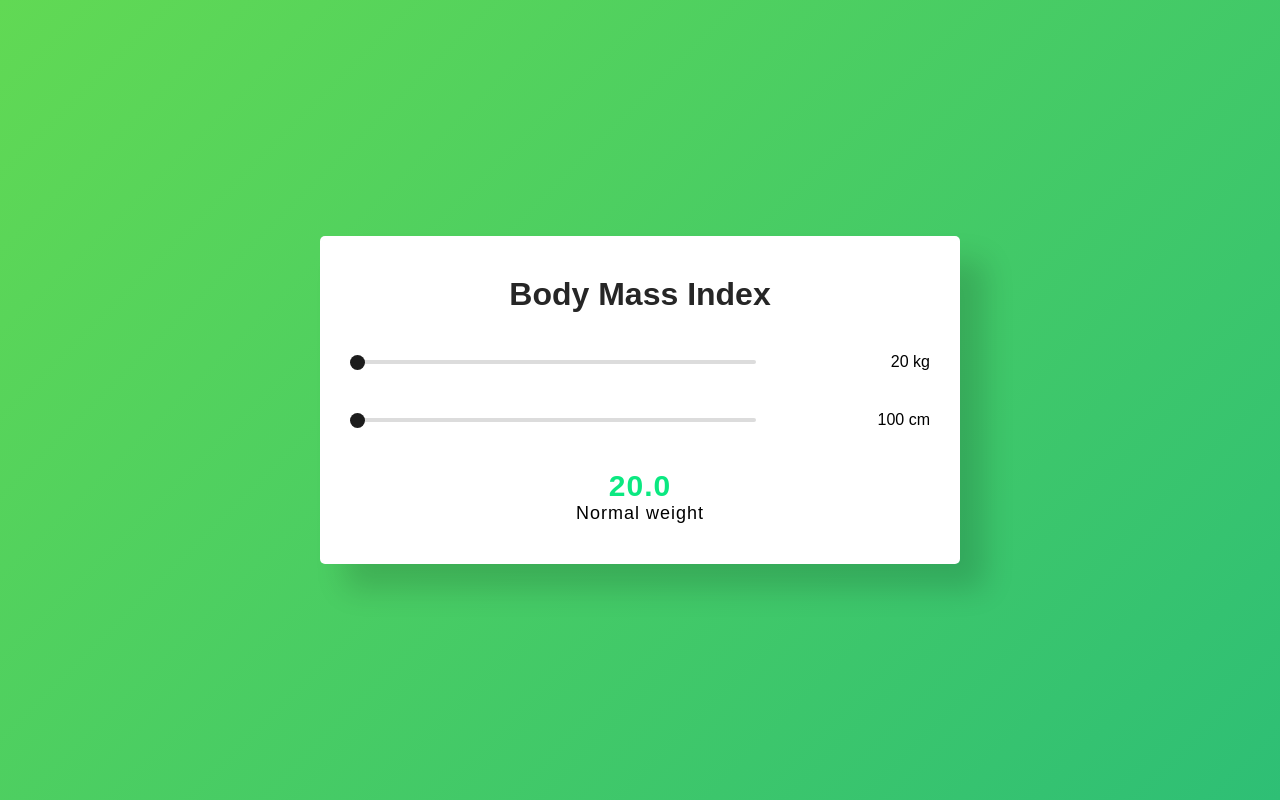
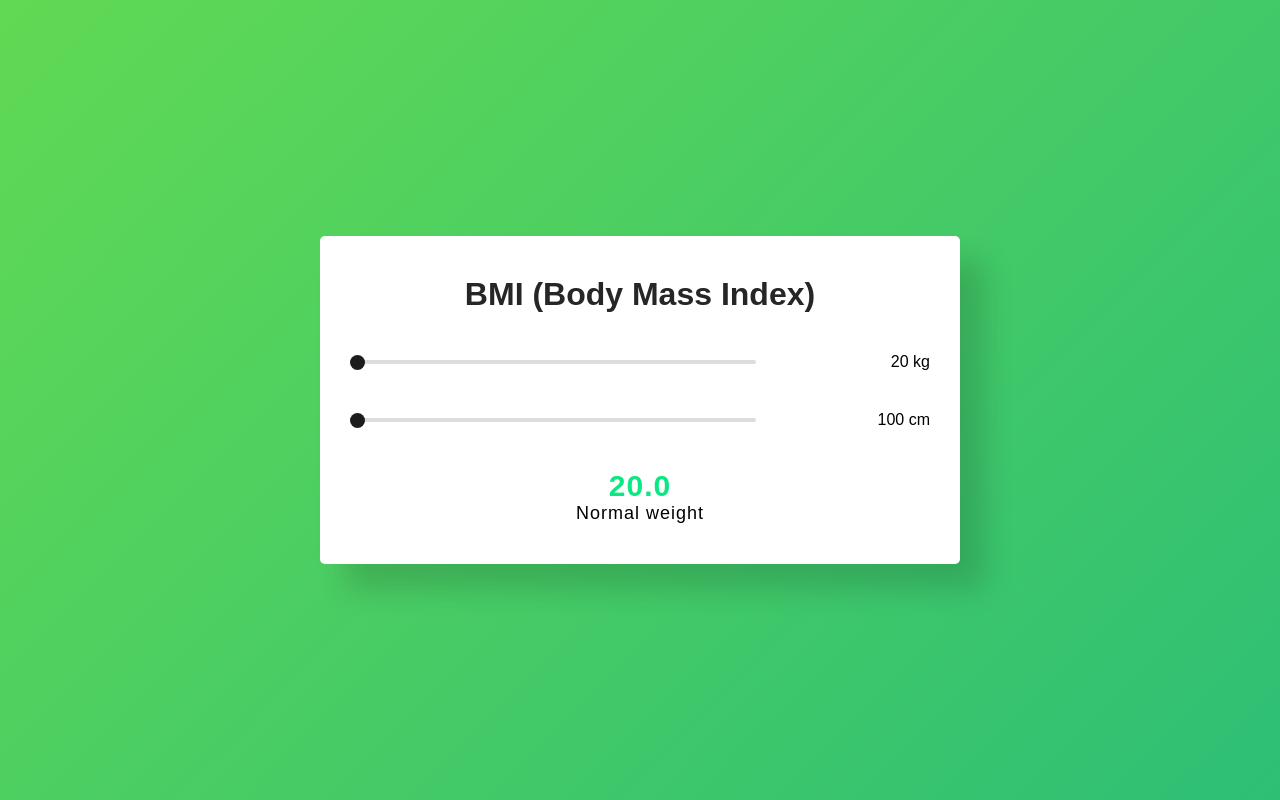
Before and after one commit to mahdi-mey/BMI-Calculator, a plain HTML site: page index.html in a window 1280 px wide. Drawn offline with Linux system fonts and the light colour scheme.

Commit message:
changed header

```diff
--- a/index.html
+++ b/index.html
@@ -10,7 +10,7 @@
 </head>
 <body>
     <div class="container">
-        <h1>Body Mass Index</h1>
+        <h1>BMI (Body Mass Index)</h1>
         <div class="row">
             <input type="range" min="20" max="200" value="20" id="weight">
             <span id="weight-val">20 kg</span>
```
